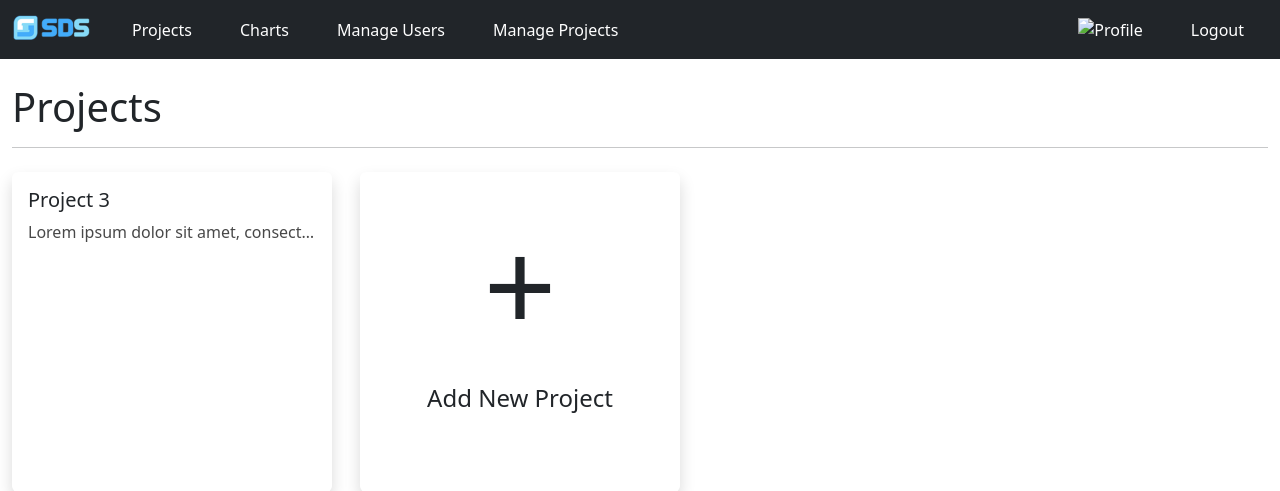
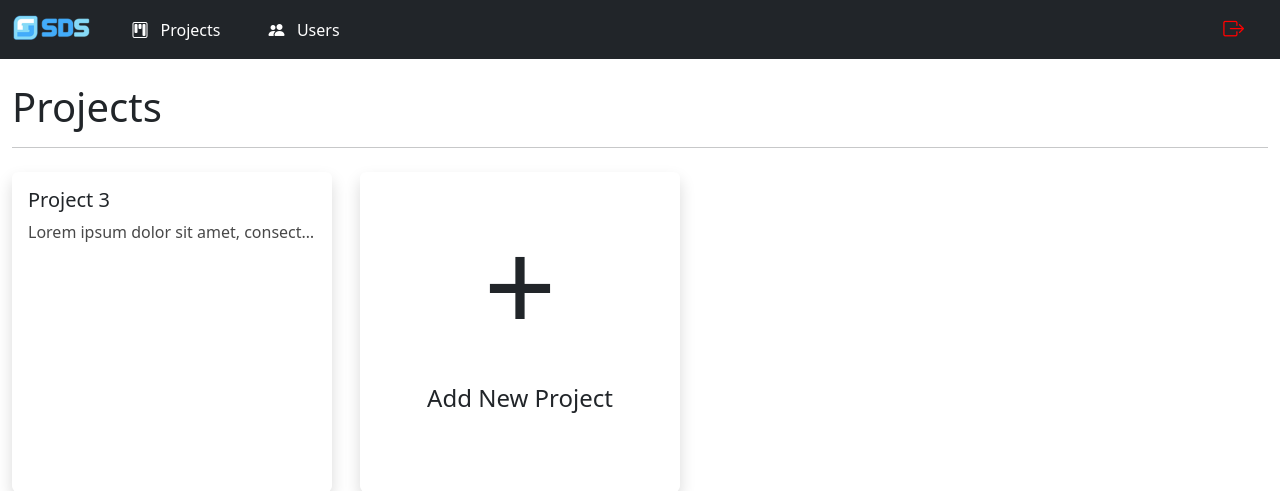
Before and after one commit to degenerasian/SDSTaskSite, a PHP site: page /index.php in a window 1280 px wide. Shown: the top 491 px of the page. Run offline with PHP 8.4, Linux system fonts and the light colour scheme; a user stored in the database is signed in; data comes from the database, SQL or seed files in the repository.

Commit message:
Add files via upload

```diff
--- a/modules/nav.php
+++ b/modules/nav.php
@@ -1,50 +1,47 @@
 <?php
-    require_once("style.php");
-    init_style();
     if(!isset($_SESSION['privilege'])){
         $_SESSION['privilege'] = '';
     }
-    function get_navbar() {
 ?>
-<nav class="navbar navbar-expand-lg navbar-dark bg-dark sticky-top">
+
+<?php function get_navbar() { ?>
+    <nav class="navbar navbar-expand-lg bg-dark sticky-top">
     <div class="container-fluid">
-        <a class="navbar-brand" href="index.php"><img src="/img/logo.png" alt="SDS Logo" height='33px'></a>
+        <a class="navbar-brand" href="index.php">
+            <img src="SDSTaskSite-main/img/logo.png" alt="SDS Logo" height='33px'>
+        </a>
         <button class="navbar-toggler" type="button" data-bs-toggle="collapse" data-bs-target="#navbarSupportedContent" aria-controls="navbarSupportedContent" aria-expanded="false" aria-label="Toggle navigation">
             <span class="navbar-toggler-icon"></span>
         </button>
         <div class="collapse navbar-collapse" id="navbarSupportedContent">
             <ul class="navbar-nav me-auto mb-2 mb-lg-0">
-                <li class="nav-item px-3">
-                    <a class="nav-link active text-white" aria-current="page" href="../index.php">Projects</a>
-                </li>
-                <li class="nav-item px-3">
-                    <a class="nav-link text-white" href="../gantt.php">Charts</a>
-                </li>
-                <?php
-                    if($_SESSION['privilege'] == 'Admin'){ ?>
+            <li class="nav-item px-3">
+                        <a class="nav-link active text-white" aria-current="page" href="SDSTaskSite-main/index.php">
+                            <i class="bi bi-kanban"></i>
+                            <span>&nbsp Projects</span>
+                        </a>
+                    </li>
+
+                <?php if($_SESSION['privilege'] == 'Admin'){ ?>
 
                         <li class="nav-item px-3">
-                            <a class="nav-link text-white" href="../users.php">Manage Users</a>
+                            <a class="nav-link text-white" href="../users.php">
+                                <i class="bi bi-people-fill"></i>
+                                <span>&nbsp Users</span>
+                            </a>
                         </li>
-
-                        <li class="nav-item px-3">
-                            <a class="nav-link text-white" href="../manageprojects.php">Manage Projects</a>
-                        </li>
-                    <?php }
-                ?>
+                <?php } ?>
 
             </ul>
             <ul class="navbar-nav">
-                <li class="nav-item px-3">
-                    <a class="nav-link text-white" href="#"><img src="" alt="Profile"></a>
-                </li>
+
                     <li class="nav-item px-3">
-                    <a class="nav-link clickable text-white" href="../services/logout.php">Logout</a>
-                </li>
+                        <a class="nav-link clickable text-white" href="SDSTaskSite-main/services/logout.php">
+                            <i class="bi bi-box-arrow-right" style='color: red; font-size: 130%'></i>
+                        </a>
+                    </li>
             </ul>
         </div>
     </div>
-</nav>
-<?php }
-
-?>
+    </nav>
+<?php } ?>
```
